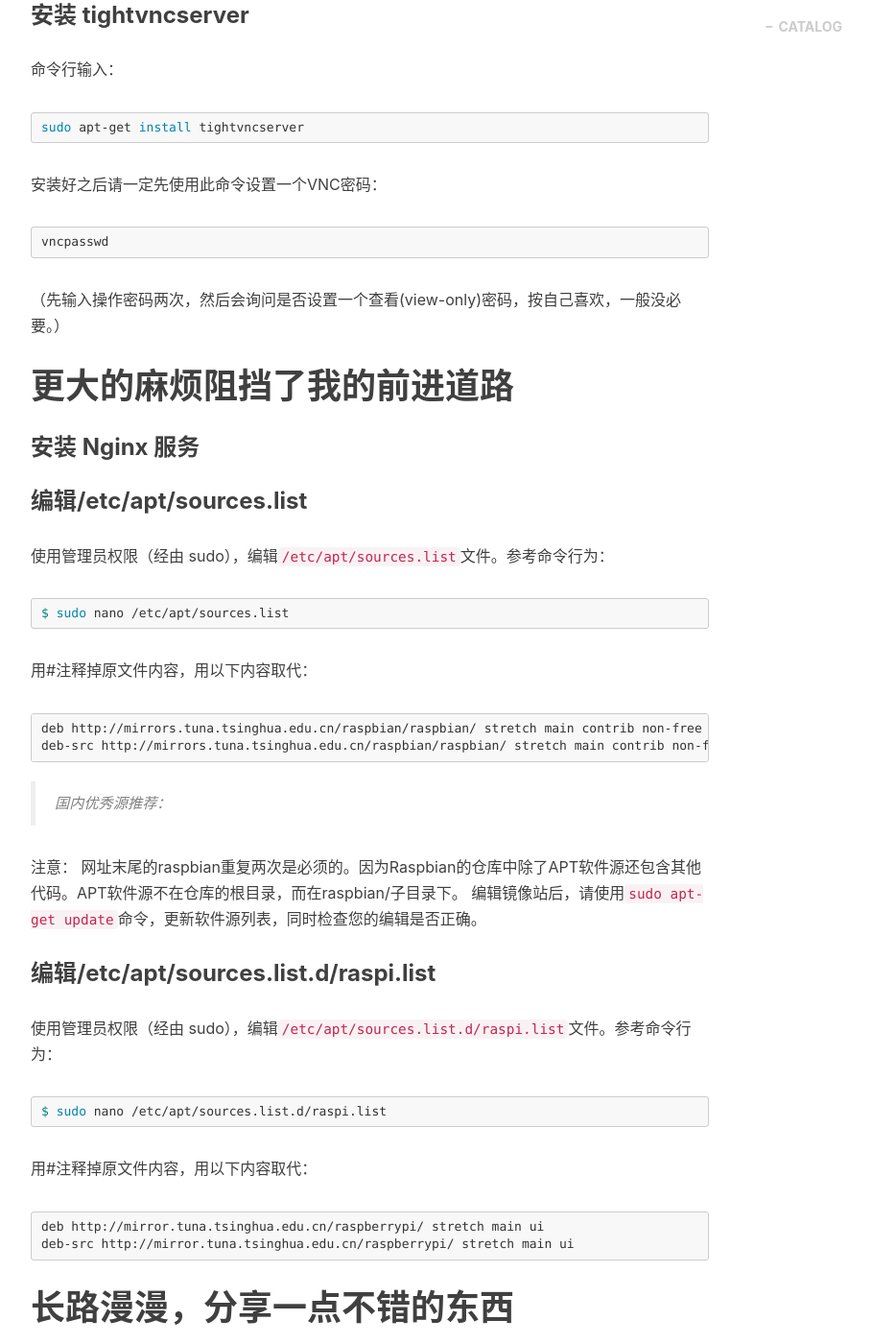
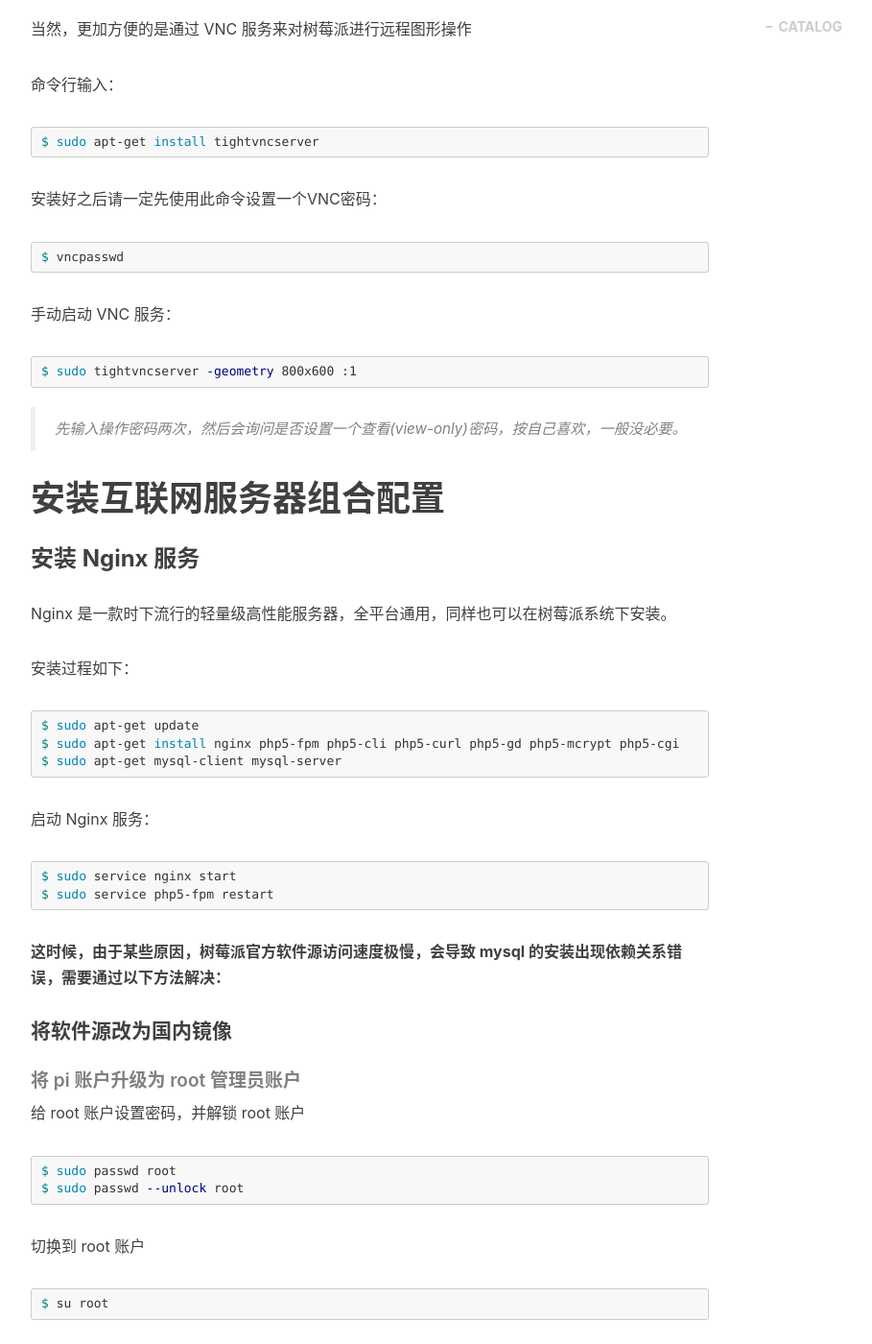
Before and after one commit to corcd/corcd.github.io, a Jekyll site: the page built from _posts/2017-10-31-how-to-install-nginx-in-RaspberryPi3.markdown, in a window 1280 px wide and 1400 px high, scrolled down 3007 px. Shown: the whole window at 96% size, without its empty margins (233-1142 px from the left). Built offline with Jekyll 4.4.1, drawn with Linux system fonts in a browser that asks for light colours; nearby versions of some CDN libraries; comment, search, counter and statistics services are not loaded; some of the changed text lies outside the part shown.

Commit message:
update article

````diff
--- a/_posts/2017-10-31-how-to-install-nginx-in-RaspberryPi3.markdown
+++ b/_posts/2017-10-31-how-to-install-nginx-in-RaspberryPi3.markdown
@@ -1,7 +1,7 @@
 ---
 layout:       post
 title:        "在树莓派3b上搭建 LNMP 服务器"
-subtitle:     "新入树莓派的坑，懵懵懂懂一开始什么都不明白，那只能一步一个脚印自己趟过去"
+subtitle:     "新入树莓派的坑，一步一个脚印自己趟过去"
 date:         2017-10-31
 author:       "corcd"
 header-img:   "img/post-bg-Raspberry.jpg"
@@ -14,13 +14,11 @@
 
 # 故事还得从开始讲起
 
-**千呼万唤的开发实验室经费终于落实了下来，实验室里也是如愿以偿地购入了时下流行的开发板---树莓派3b UK 版。今天作为“硬盘”的 tf 卡万分期盼之中到了，哈哈，不用多说，开始探索树莓派的第一次旅程。**
+千呼万唤的开放实验室经费终于落实了下来，实验室里也是如愿以偿地购入了时下流行的开发板---树莓派3b UK 版。今天作为“硬盘”的 tf 卡万分期盼之中到了，不用多说，迫不及待地开始了探索树莓派的第一次旅程。
 
-# 新手上路还算顺利
+# 对树莓派进行初始配置
 
-新接触树莓派，什么都还不懂，不过作为一个新时代的大学生，这种小问题还是难不倒我的。咳咳。。接下来还是正经一点。
-
-树莓派3b 较之树莓派2代，原生就板载 WiFi 和蓝牙，可以说对于第一次配置来说，不需要硬连接 PC，直接可以通过 WiFi 局域网远程 SSH 连接配置，省去了 PC 端口配置的步骤，省时省力方便了很多。
+树莓派3b 较之前作树莓派2代，原生板载 WiFi 和蓝牙，可以说对于第一次配置来说，不需要硬连接 PC，直接可以通过 WiFi 局域网远程 SSH 连接配置，省去了 PC 端口配置的步骤，省时省力方便了很多。
 
 当然，树莓派在一开始时是没有匹配连接本地的 WiFi 的，还是需要外部配置。烧录系统的步骤就不累赘了（其实 tf 卡买来带了系统 2333），不过方法不同版本都大同小异，树莓派官网上有详细的教程。在烧录好系统之后，将 tf 卡插入电脑读卡器，就可以开始 WiFi 的预配置。
 
@@ -50,7 +48,7 @@
     scan_ssid = 1
 }
 ```
- > **说明以及不同安全性的 WiFi 配置示例：**
+ > 说明以及不同安全性的 WiFi 配置示例：
  > - ssid:无线网络的 ssid
  > - psk:无线网络密码
  > - priority:网络连接优先级，数字越大优先级越高（不能为负）
@@ -90,33 +88,81 @@
 树莓派在之前的系统更新中默认关闭了系统的 SSH 服务，需要我们手动开启。同样在 boot 分区新建一个文件（空白的即可）文件命名为 ssh，注意要小写且不要有任何扩展名。
 树莓派在启动之后会在检测到这个文件之后自动启用 SSH 服务。随后通过登录路由器管理页面，在 DHCP 客户端列表找到树莓派的 IP 地址，然后就可以通过 WiFi 通过 SSH 连接到树莓派了。
 
-# 接下来的路上遇到了一点小麻烦
+# 远程图形处理树莓派
+
+前面通过 SSH 连接了局域网里远程的树莓派，但是只能进入到树莓派系统的命令行界面，想要方便快捷地浏览查看的话，还是需要一个友好一点的图形界面。
 
 ### 安装 xrdp
 
-如果不想安装 VNC，那么可以安装 xrdp，然后使用远程桌面登录树莓派
+可以在远程 PC & MAC 上安装 xrdp，然后使用远程桌面服务登录树莓派
 
 ```shell
-sudo apt-get install xrdp
+$ sudo apt-get install xrdp
 ```
 ### 安装 tightvncserver
 
+当然，更加方便的是通过 VNC 服务来对树莓派进行远程图形操作
+
 命令行输入：
+
 ```shell
-sudo apt-get install tightvncserver
+$ sudo apt-get install tightvncserver
 ```
 
 安装好之后请一定先使用此命令设置一个VNC密码：
+
 ```shell
-vncpasswd
+$ vncpasswd
 ```
-（先输入操作密码两次，然后会询问是否设置一个查看(view-only)密码，按自己喜欢，一般没必要。）
 
-# 更大的麻烦阻挡了我的前进道路
+手动启动 VNC 服务：
+
+```shell
+$ sudo tightvncserver -geometry 800x600 :1
+```
+
+> 先输入操作密码两次，然后会询问是否设置一个查看(view-only)密码，按自己喜欢，一般没必要。
+
+# 安装互联网服务器组合配置
 
 ### 安装 Nginx 服务
 
-### 编辑/etc/apt/sources.list
+Nginx 是一款时下流行的轻量级高性能服务器，全平台通用，同样也可以在树莓派系统下安装。
+
+安装过程如下：
+
+```shell
+$ sudo apt-get update
+$ sudo apt-get install nginx php5-fpm php5-cli php5-curl php5-gd php5-mcrypt php5-cgi
+$ sudo apt-get mysql-client mysql-server
+```
+
+启动 Nginx 服务：
+
+```shell
+$ sudo service nginx start
+$ sudo service php5-fpm restart
+```
+
+**这时候，由于某些原因，树莓派官方软件源访问速度极慢，会导致 mysql 的安装出现依赖关系错误，需要通过以下方法解决：**
+
+#### 将软件源改为国内镜像
+
+##### 将 pi 账户升级为 root 管理员账户
+
+给 root 账户设置密码，并解锁 root 账户
+
+```shell
+$ sudo passwd root
+$ sudo passwd --unlock root
+```
+
+切换到 root 账户
+```shell
+$ su root
+```
+
+##### 编辑/etc/apt/sources.list
 
 使用管理员权限（经由 sudo），编辑`/etc/apt/sources.list`文件。参考命令行为：
 
@@ -132,17 +178,22 @@
 ```
 
 > 国内优秀源推荐：
+> - 阿里云：//mirrors.aliyun.com/raspbian/raspbian/
+> - 清华：//mirrors.tuna.tsinghua.edu.cn/raspbian/raspbian/
+> - 中科大：//lug.ustc.edu.cn/raspbian/raspbian/
 
-注意： 网址末尾的raspbian重复两次是必须的。因为Raspbian的仓库中除了APT软件源还包含其他代码。APT软件源不在仓库的根目录，而在raspbian/子目录下。
-编辑镜像站后，请使用`sudo apt-get update`命令，更新软件源列表，同时检查您的编辑是否正确。
+*注意： 网址末尾的raspbian重复两次是必须的。因为Raspbian的仓库中除了APT软件源还包含其他代码。APT软件源不在仓库的根目录，而在raspbian/子目录下。
+编辑镜像站后，请使用`sudo apt-get update`命令，更新软件源列表，同时检查您的编辑是否正确。*
 
-### 编辑/etc/apt/sources.list.d/raspi.list
+##### 编辑/etc/apt/sources.list.d/raspi.list
 
 使用管理员权限（经由 sudo），编辑`/etc/apt/sources.list.d/raspi.list`文件。参考命令行为：
 
 ```shell
 $ sudo nano /etc/apt/sources.list.d/raspi.list
 ```
+
+> 也可以使用 Vim 打开
 
 用#注释掉原文件内容，用以下内容取代：
 
@@ -151,7 +202,17 @@
 deb-src http://mirror.tuna.tsinghua.edu.cn/raspberrypi/ stretch main ui
 ```
 
-# 长路漫漫，分享一点不错的东西
+> 上文中的 deb 地址都要注意树莓派系统的版本问题，最新的系统名称为 stretch，不要搞混，否则很可能安装不上
+
+##### 更新软件源列表及已安装的包
+
+```shell
+$ sudo apt-get update & upgrade -y
+```
+
+ 然后就可以成功安装 mysql 服务了。
+
+# 分享一点不错的东西
 
 ### 推荐的应用
 
````
